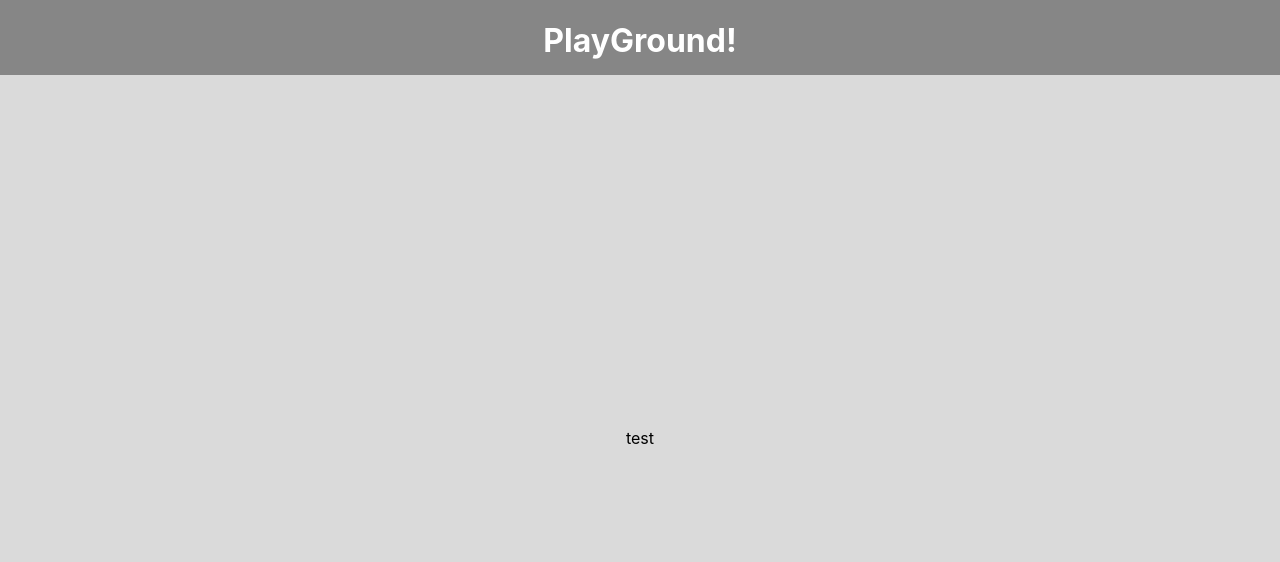
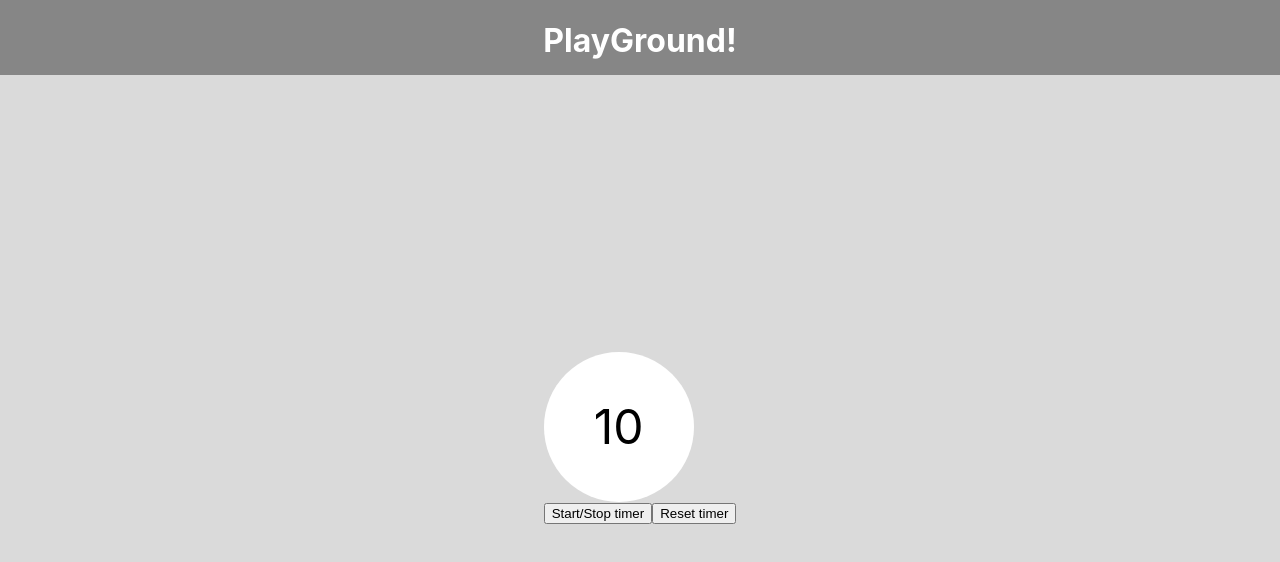
Before and after one commit to federico-palma/playground, a React (Create React App) app: page /Odd-Color in a window 1280 px wide. Shown: the top 562 px of the page. Built offline with nearby package versions, Linux system fonts and the light colour scheme; the HTML template or start-up script is replaced by a standard one.

Commit message:
Create countdown clock

```diff
--- /dev/null
+++ b/src/Pages/Odd-Color/Components/Clock.js
@@ -0,0 +1,7 @@
+import classes from "../Odd-Color.module.css";
+
+const Clock = (props) => {
+  return <div className={classes.clock}>{props.countdown}</div>;
+};
+
+export default Clock;
--- a/src/Pages/Odd-Color/Odd-Color.module.css
+++ b/src/Pages/Odd-Color/Odd-Color.module.css
@@ -9,3 +9,14 @@
   justify-content: center;
   align-items: center;
 }
+
+.clock {
+  background-color: #ffffff;
+  width: 150px;
+  height: 150px;
+  border-radius: 50%;
+  display: flex;
+  justify-content: center;
+  align-items: center;
+  font-size: 3rem;
+}
--- a/src/Pages/Odd-Color/Odd-ColorPage.js
+++ b/src/Pages/Odd-Color/Odd-ColorPage.js
@@ -1,12 +1,46 @@
-import { useEffect } from "react";
-import classes from "./Odd-Color.module.css"
+import { useEffect, useState } from "react";
+import Clock from "./Components/Clock";
+import classes from "./Odd-Color.module.css";
 
 const OddColorPage = () => {
   useEffect(() => {
     document.title = "PlayGround | Odd Color";
   }, []);
 
-  return <div className={classes.background}>test</div>;
+  const [isPlaying, setIsPlaying] = useState(false);
+  const [countdown, setCountdown] = useState(10);
+
+  useEffect(() => {
+    let countdownTimeout;
+    if (isPlaying && countdown > 0) {
+      countdownTimeout = setTimeout(() => {
+        setCountdown((prevState) => prevState - 1);
+      }, 1100);
+    }
+    return () => clearTimeout(countdownTimeout);
+  }, [countdown, isPlaying]);
+
+  const handleStartGame = () => {
+    setIsPlaying(prevState => !prevState);
+  };
+
+  const handleResetTimer = () => {
+    setCountdown(10)
+  }
+
+  return (
+    <div className={classes.background}>
+      <main className={classes["main-container"]}>
+        <div>
+          <Clock countdown={countdown}></Clock>
+        </div>
+        <div className={classes["color-balls"]}>
+          <button onClick={handleStartGame}>Start/Stop timer</button>
+          <button onClick={handleResetTimer}>Reset timer</button>
+        </div>
+      </main>
+    </div>
+  );
 };
 
 export default OddColorPage;
```
